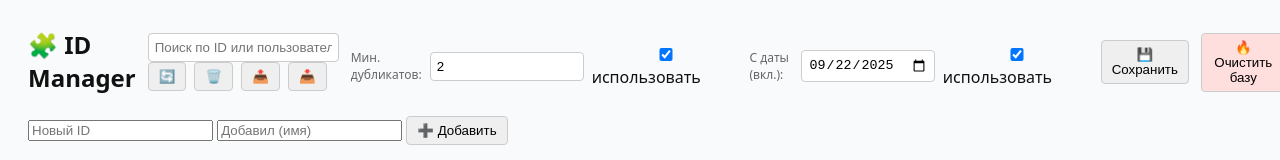
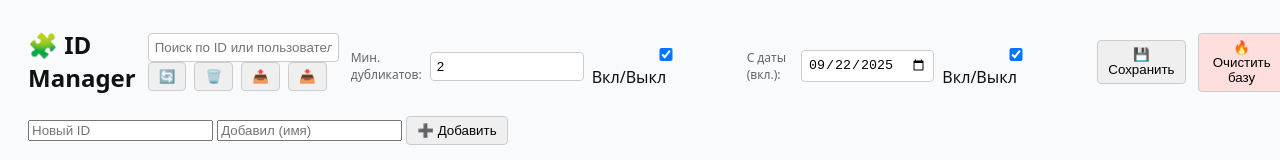
Before and after one commit to BellaPorchy/Poisk, a website: page public/index.html in a window 1280 px wide. Shown: the top 160 px of the page. Drawn offline with Linux system fonts and the light colour scheme; no server answers.

Commit message:
Add files via upload

```diff
--- a/public/index.html
+++ b/public/index.html
@@ -39,10 +39,10 @@
     <div id="settings">
       <label class="small">Мин. дубликатов:</label>
       <input id="minDuplicates" type="number" min="1" value="2">
-      <label><input id="useMinDuplicates" type="checkbox" checked> использовать</label>
+      <label><input id="useMinDuplicates" type="checkbox" checked> Вкл/Выкл</label>
       <label class="small">С даты (вкл.):</label>
       <input id="minDate" type="date" value="2025-09-22">
-      <label><input id="useMinDate" type="checkbox" checked> использовать</label>
+      <label><input id="useMinDate" type="checkbox" checked> Вкл/Выкл</label>
       <button id="saveSettingsBtn">💾 Сохранить</button>
       <button id="clearDbBtn" style="background:#ffdede">🔥 Очистить базу</button>
     </div>
```
